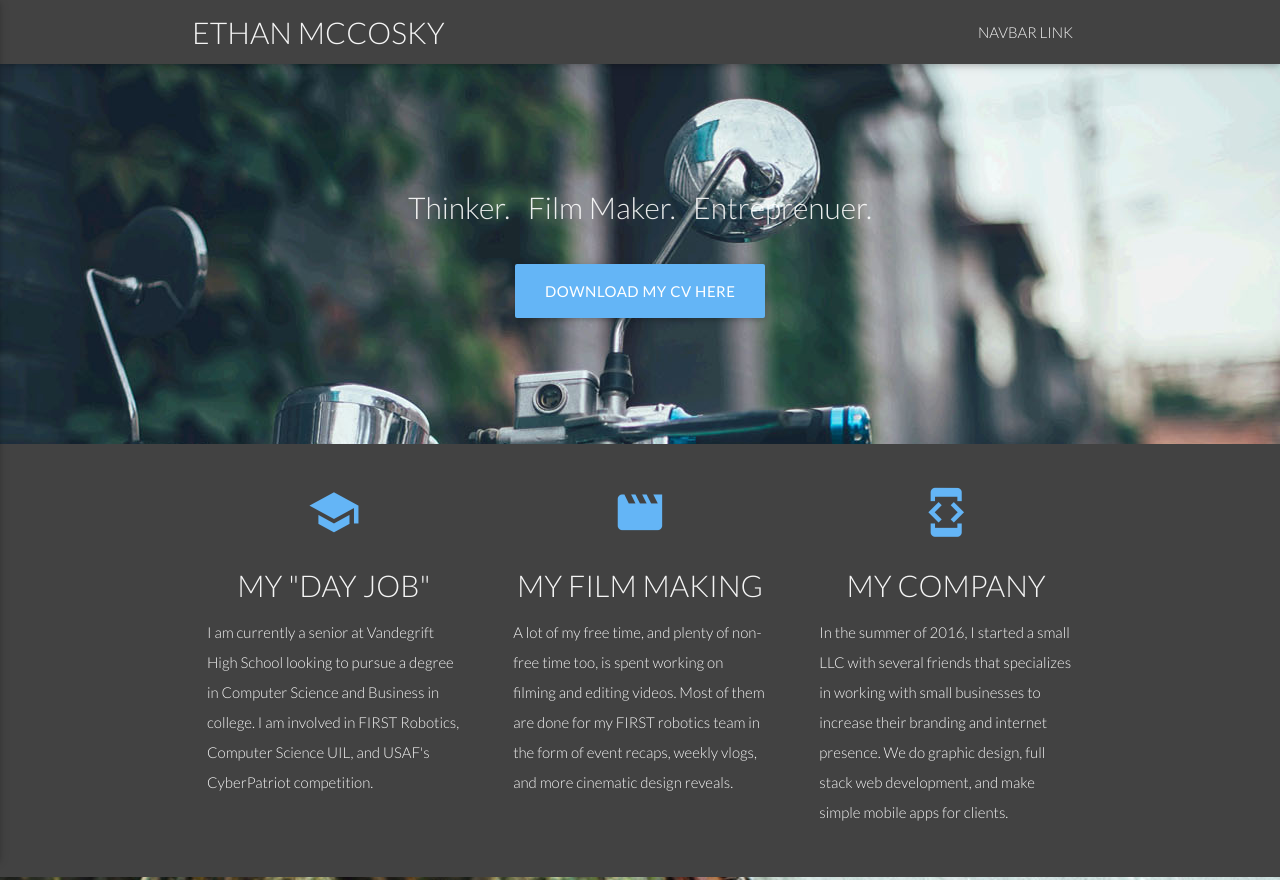
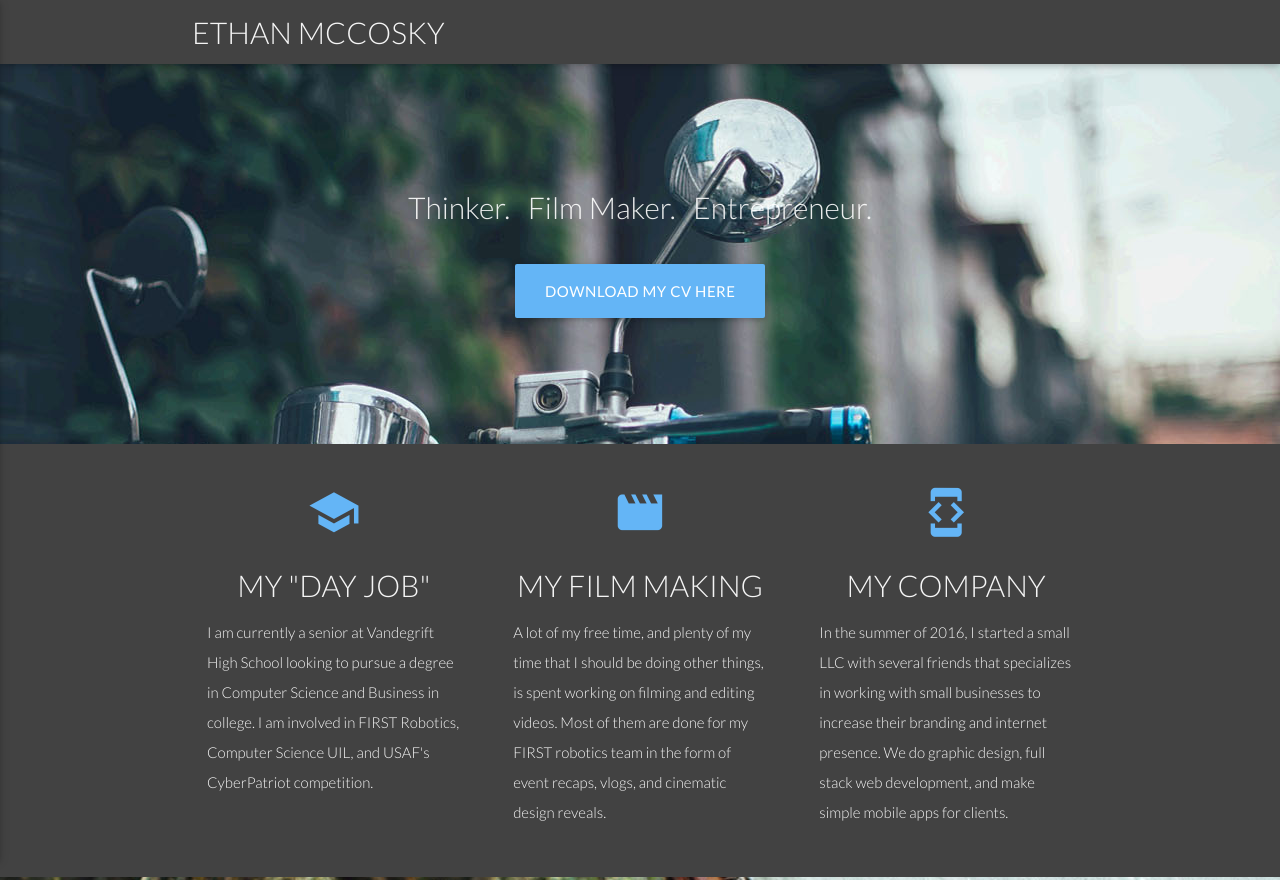
Before and after one commit to emccosky/emccosky.github.io, a plain HTML site: page index.html in a window 1280 px wide. Shown: the top 880 px of the page. Drawn offline with nearby package versions, Linux system fonts and the light colour scheme.

Commit message:
Fixed links and minor wording issues

```diff
--- a/index.html
+++ b/index.html
@@ -17,11 +17,11 @@
         <div class="nav-wrapper container">
           <a id="logo-container" href="#" class="lato-header grey-text text-lighten-4">ETHAN MCCOSKY</a>
           <ul class="right hide-on-med-and-down light-gray">
-            <li><a class="grey-text text-lighten-4 lato" style="font-weight: 300;" href="#">NAVBAR LINK</a></li>
+            <!--<li><a class="grey-text text-lighten-4 lato" style="font-weight: 300;" href="#">NAVBAR LINK</a></li>-->
           </ul>
 
           <ul id="nav-mobile" class="side-nav">
-            <li><a href="#">Navbar Link</a></li>
+            <!--<li><a href="#">Navbar Link</a></li>-->
           </ul>
           <a href="#" data-activates="nav-mobile" class="button-collapse blue-text text-lighten-2"><i class="material-icons">menu</i></a>
         </div>
@@ -31,7 +31,7 @@
     <div class="section no-pad-bot">
       <div class="container" style="padding-top: 100px;">
         <div class="row center">
-          <h5 class="header col s12 light lato" style="font-size: 30px; padding-bottom: 30px;">Thinker. &nbsp Film Maker. &nbsp Entreprenuer.</h5>
+          <h5 class="header col s12 light lato" style="font-size: 30px; padding-bottom: 30px;">Thinker. &nbsp Film Maker. &nbsp Entrepreneur.</h5>
 					<a href="rsc/pdf/Ethan_McCosky_CV.pdf" id="download-button" class="btn-large waves-effect waves-light blue lighten-2">Download my CV here</a>
         </div>
       </div>
@@ -59,7 +59,7 @@
             <h2 class="center blue-text text-lighten-2"><i class="material-icons">movie</i></h2>
             <h5 class="lato-header center grey-text text-lighten-4">MY FILM MAKING</h5>
 
-            <p class="light grey-text text-lighten-4">A lot of my free time, and plenty of non-free time too, is spent working on filming and editing videos. Most of them are done for my FIRST robotics team in the form of event recaps, weekly vlogs, and more cinematic design reveals.</p>
+            <p class="light grey-text text-lighten-4">A lot of my free time, and plenty of my time that I should be doing other things, is spent working on filming and editing videos. Most of them are done for my FIRST robotics team in the form of event recaps, vlogs, and cinematic design reveals.</p>
           </div>
         </div>
 
```
